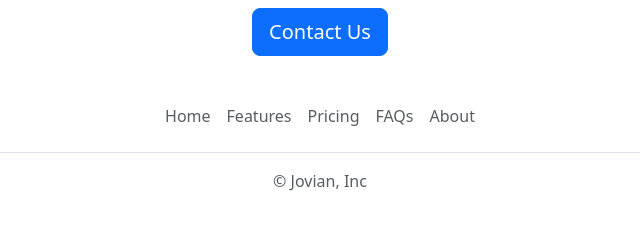
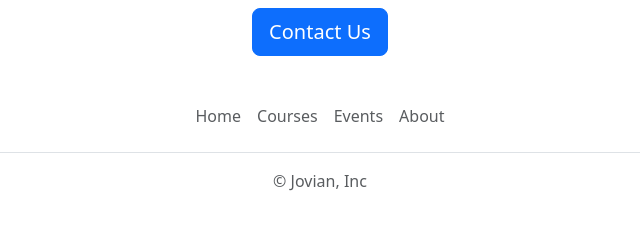
Before and after one commit to gautamcse27/jovian-careers-website, a Flask app: page / in a window 1280 px wide. Shown: the part 1350-1599 px from the top of the page, without its empty margins (320-960 px from the left). Run offline with Flask 3, Linux system fonts and the light colour scheme.

Commit message:
updated functional and asthetic improvement

```diff
--- a/templates/footer.html
+++ b/templates/footer.html
@@ -1,11 +1,11 @@
 <div class="container">
   <footer class="py-3 my-4">
     <ul class="nav justify-content-center border-bottom pb-3 mb-3">
-      <li class="nav-item"><a href="https://www.jovian.ai" class="nav-link px-2 text-body-secondary">Home</a></li>
-      <li class="nav-item"><a href="#" class="nav-link px-2 text-body-secondary">Features</a></li>
-      <li class="nav-item"><a href="#" class="nav-link px-2 text-body-secondary">Pricing</a></li>
-      <li class="nav-item"><a href="#" class="nav-link px-2 text-body-secondary">FAQs</a></li>
-      <li class="nav-item"><a href="#" class="nav-link px-2 text-body-secondary">About</a></li>
+      <li class="nav-item"><a  target="_blank" href="https://www.jovian.ai/home" class="nav-link px-2 text-body-secondary">Home</a></li>
+      <li class="nav-item"><a  target="_blank" href="https://www.jovian.ai/learn" class="nav-link px-2 text-body-secondary">Courses</a></li>
+      <li class="nav-item"><a target="_blank" href="https://www.jovian.ai/events" class="nav-link px-2 text-body-secondary">Events</a></li>
+      <li class="nav-item"><a target="_blank" href="https://www.jovian.ai/about" class="nav-link px-2 text-body-secondary">About</a></li>
+
     </ul>
     <p class="text-center text-body-secondary">&copy; Jovian, Inc</p>
   </footer>
```
